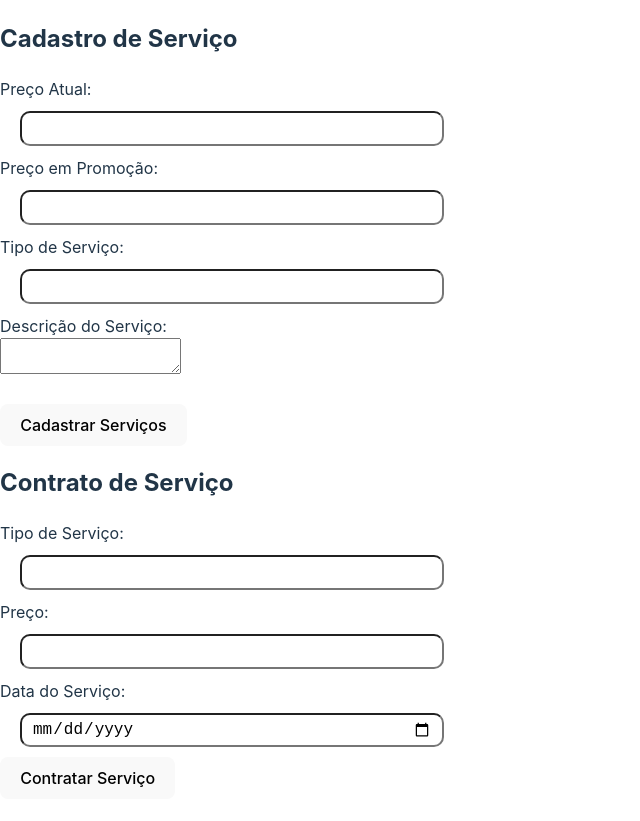
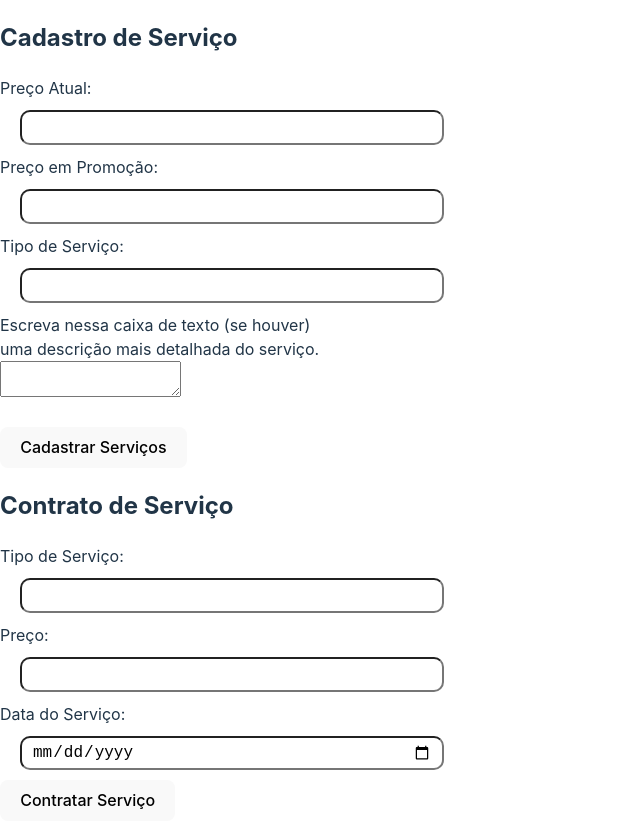
Before and after one commit to GigliarlyM/fotografia-sistema, a React (Vite) app in the folder front-end/: page /cadastro-servico in a window 1280 px wide. Shown: the whole page, without its empty margins (0-640 px from the left). Before the commit the page ends 800 px from the top, so only its background shows below. Built offline with nearby package versions, Linux system fonts and the light colour scheme.

Commit message:
Mudança no cadastro de Serviços
Caixa de texto modificada para que o usuário, se houver nescessidade.

```diff
--- a/front-end/src/pages/cadastro-servico.jsx
+++ b/front-end/src/pages/cadastro-servico.jsx
@@ -44,7 +44,7 @@ function ServiceManager() {
                 <label htmlFor="productType">Tipo de Serviço:</label>
                 <input type="text" id="productType" name="productType" required />
 
-                <label htmlFor="productDescription">Descrição do Serviço:</label>
+                <label htmlFor="productDescription">Escreva nessa caixa de texto (se houver) <br/> uma descrição mais detalhada do serviço.</label>
                 <br/>
                 <textarea id="productDescription" name="productDescription" required></textarea>
                 <br/>
```
